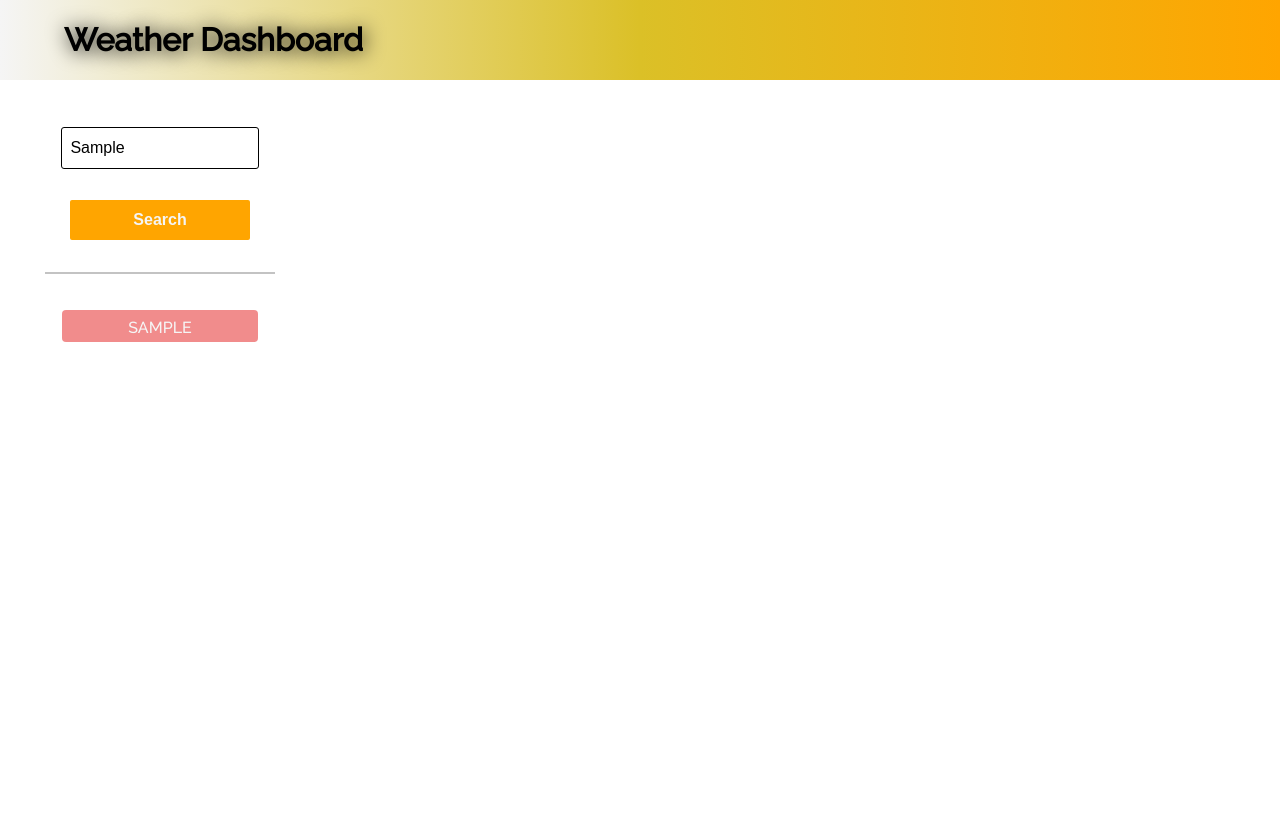
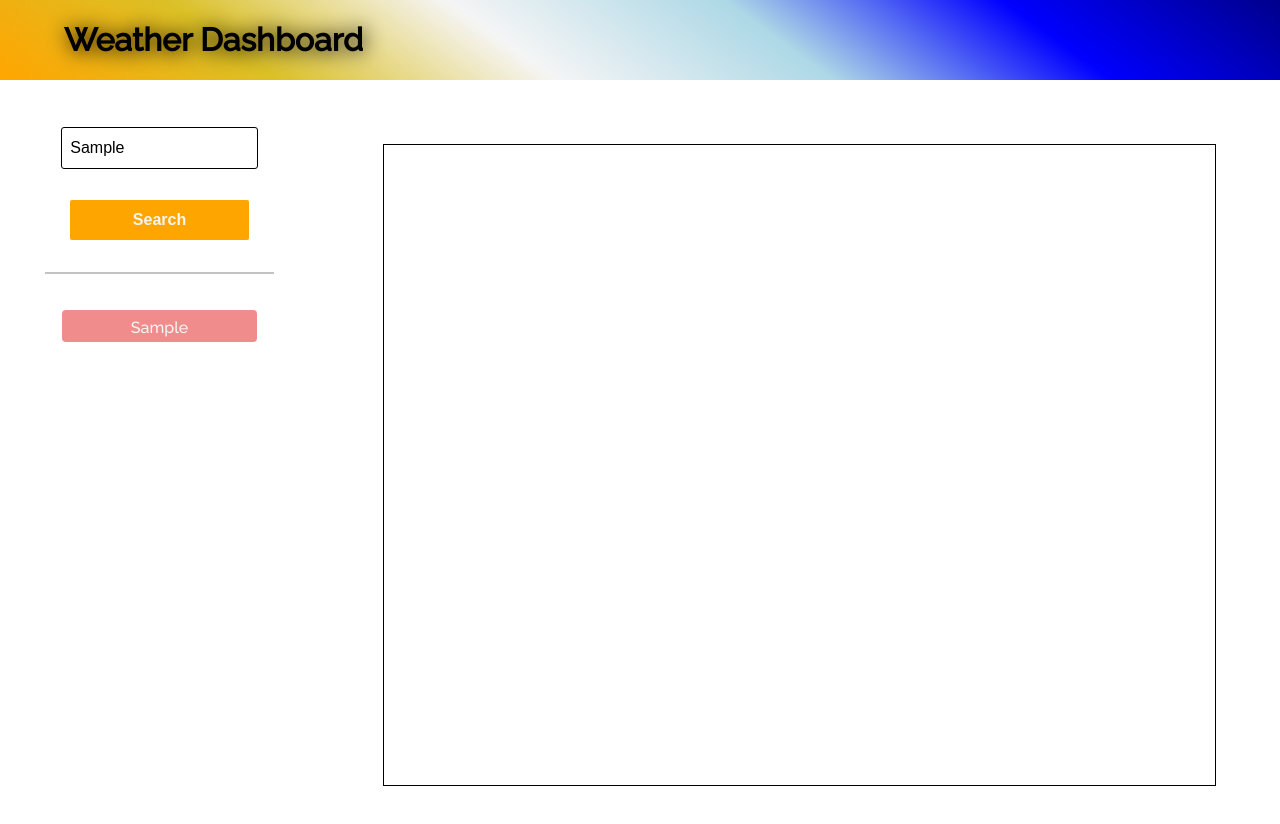
Before and after one commit to JIoriatti/weather-dashboard, a plain HTML site: page index.html in a window 1280 px wide. Both pictures are taken after typing "Sample" into the empty fields and a click on the button "Search". Drawn offline with nearby package versions, Linux system fonts and the light colour scheme.

Commit message:
Final formatting and search functionality completed

```diff
--- a/index.html
+++ b/index.html
@@ -10,10 +10,12 @@
     <link href="https://fonts.googleapis.com/css2?family=Raleway:wght@500&display=swap" rel="stylesheet">
     <link rel="stylesheet" href="./style.css">
 </head>
-<body>
+
+<body class="preload">
     <header>
         <h1>Weather Dashboard</h1>
     </header>
+    <div class="main-container">
         <div class="search-container">
             <input class="search-bar" type="text" placeholder="Enter a city name">
             <button class="search-btn">Search</button>
@@ -31,11 +33,11 @@
                 <div class="city"></div>
             </div>
         </div>
+        <div class="data-container"></div>
+    </div>
 
 
-
-
-
+    <script src="https://code.jquery.com/jquery-3.5.1.min.js"></script>
     <script src="./script.js"></script>
 </body>
 </html>
--- a/script.js
+++ b/script.js
@@ -1,23 +1,46 @@
 const searchBarEl = document.querySelector(".search-bar");
-const cityHistoryEl = document.querySelectorAll(".city");
+const cityHistoryEl = $(".city");
 const searchbtnEl = document.querySelector(".search-btn")
 
 
 
 
 
-
+//Declaring a function to take the User's input (value) of the search bar element and populates an epmty, previously hidden, div.
+//To be called when the user clicks the search button.
+//Only populates the next available div, and does not repeat text content if the user searches the same city twice.
 function searchResults(){
     console.log("Submit is working");
     const searchResult = searchBarEl.value.toLowerCase();
-    cityHistoryEl[0].style.visibility = "initial";
-    cityHistoryEl[0].textContent = searchResult.toUpperCase();
-    localStorage.setItem("Search History", searchResult);
+    for(let i=0; i<cityHistoryEl.length; i++){
+        if(searchResult === cityHistoryEl[i].textContent.toLowerCase()){
+            break;
+        };
+        if(cityHistoryEl[i].textContent){
+            continue;
+        };
+        $(cityHistoryEl[i]).fadeIn();
+        cityHistoryEl[i].textContent = searchResult.charAt(0).toUpperCase() + searchResult.slice(1);
+        localStorage.setItem("City" + (i+1), cityHistoryEl[i].textContent);
+        break;
+    };
+};
+//Using the setTimeout method to prevent the "preload" class from being applied to the body after a delay of 500 miliseconds. This is used to stop the CSS animations from running when the page refreshes.
+setTimeout(function(){
+    document.body.className="preload";
+},500);
+
+function getWeatherData(){
+
 };
 
 
 
 
-
-searchbtnEl.addEventListener("click", searchResults)
-searchBarEl.addEventListener("change", searchResults);
+//Using jquery .on method instead of addeventlistener that will call searchResults() function when the user releases the "enter" key within the search bar element.
+$('.search-bar').on('keyup', function(event){
+    if(event.key === 'enter' || event.keyCode === 13){
+        searchResults();
+    };
+});
+searchbtnEl.addEventListener("click", searchResults);
--- a/style.css
+++ b/style.css
@@ -3,6 +3,13 @@ html{
     padding: 0;
     height: 100%;
     font-family: 'Raleway', sans-serif;
+}
+/*Found this code snippet on stackoverflow.com submitted by the user Tominator that will set the default animation times to 0, that way all animations will not load on refresh and look buggy. Through javascript I can remove this class after a small delay after reseting to allow the animations to process properly*/
+/* https://stackoverflow.com/questions/27938900/how-to-prevent-a-css-keyframe-animation-from-running-on-page-load*/
+body.preload *{
+    animation-duration: 0s !important;
+    -webkit-animation-duration: 0s !important;
+    transition:background-color 0s, opacity 0s, color 0s, width 0s, height 0s, padding 0s, margin 0s !important;
 }
 body{
     margin: 0;
@@ -14,8 +21,7 @@ header{
     align-items: center;
     position: sticky;
     top: 0;
-    background: linear-gradient(0.25turn, whitesmoke, rgb(219, 192, 39), orange);
-    margin: 0;
+    background: linear-gradient(0.10turn, orange, rgb(219, 192, 39), whitesmoke, lightblue, blue, darkblue);
     text-shadow: 1px 1px 20px black;
     overflow: hidden;
     z-index: 1000;
@@ -41,7 +47,13 @@ h1{
     height: 1em;
     color: whitesmoke;
     text-align: center;
-    visibility: hidden;
+    display: none;
+    /* visibility: hidden; */
+    cursor: pointer;
+    transition: 0.2s;
+}
+.city:hover{
+    opacity: 60%;
 }
 .city-container{
     display: flex;
@@ -50,9 +62,20 @@ h1{
     width: 100%;
     align-items: center;
 }
+.data-container{
+    margin: 4em;
+    display: flex;
+    flex-grow: 1;
+    height: 40em;
+    width: 50%;
+    border: 1px solid black;
+}
+.main-container{
+    display: flex;
+}
 .search-container{
     margin: 2em;
-    width: 20%;
+    /* width: 20%; */
     height: fit-content;
     display: flex;
     flex-direction: column;
```
Lines whose indentation alone changed are shown as unchanged.
